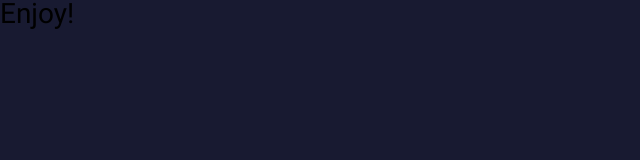
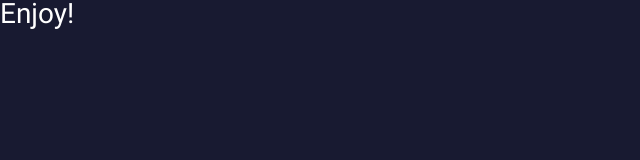
Before and after one commit to Baga9898/react-webpack-typescript-eslint-boilerplate, a React app: page / in a window 1280 px wide. Shown: the top 160 px of the page, without its empty margins (0-640 px from the left). Built offline with nearby package versions, Linux system fonts and the light colour scheme.

Commit message:
Add tsconfig

```diff
--- /dev/null
+++ b/declaration.ts
@@ -0,0 +1 @@
+declare module '*.png';
--- a/package.json
+++ b/package.json
@@ -32,6 +32,7 @@
     "sass-loader": "^13.2.0",
     "style-loader": "^3.3.1",
     "terser-webpack-plugin": "^4.1.0",
+    "ts-loader": "^9.4.1",
     "webpack": "^5.75.0",
     "webpack-cli": "^5.0.0",
     "webpack-dev-server": "^4.11.1",
--- /dev/null
+++ b/src/components/app/app.scss
@@ -0,0 +1,3 @@
+.app {
+    color: #fff;
+}
--- /dev/null
+++ b/src/components/app/app.tsx
@@ -0,0 +1,11 @@
+import React from 'react';
+
+import './app.scss';
+
+const App = () => {
+  return (
+    <h1 className='app'>Enjoy!</h1>
+  )
+}
+
+export default App
--- a/src/index.jsx
+++ /dev/null
@@ -1,13 +0,0 @@
-import React from 'react';
-import { render } from 'react-dom';
-import './index.scss';
-
-const App = () => {
-    return (
-        <h1>Enjoy!</h1>
-    );
-}
-
-render(<App />, document.getElementById('root'));
-
-console.log('Yep');
--- /dev/null
+++ b/src/index.tsx
@@ -0,0 +1,10 @@
+import { render } from 'react-dom';
+import React      from 'react';
+
+import App        from './components/app/app';
+
+import './index.scss';
+
+render(<App />, document.getElementById('root'));
+
+console.log('Yep');
--- a/webpack.config.js
+++ b/webpack.config.js
@@ -29,14 +29,14 @@ module.exports = {
     target,
     devtool,
     entry: {
-        main: ['@babel/polyfill', path.resolve(__dirname, './src/index.jsx')]
+        main: ['@babel/polyfill', path.resolve(__dirname, './src/index.tsx')]
     },
     output: {
         filename: production ? '[name].[contenthash].js' : '[name].js',
         path: path.resolve(__dirname, './dist'),
     },
     resolve: {
-        extensions: ['.js', '.json'],
+        extensions: ['.js', '.jsx', '.ts', '.tsx'],
     },
     optimization: optimization(),
     devServer: {
@@ -79,6 +79,13 @@ module.exports = {
                         plugins: ['@babel/plugin-proposal-class-properties'],
                     }
                 }
+            },
+            // TSX
+            {
+                test: /\.tsx?$/,
+                exclude: /node_modules/,
+                use: 'ts-loader',
+
             },
             // Babel React
             {
```
Also changed, not shown: tsconfig.json (added, +15 -0 lines), 1 other file (tests, documents, lock files or other folders).
